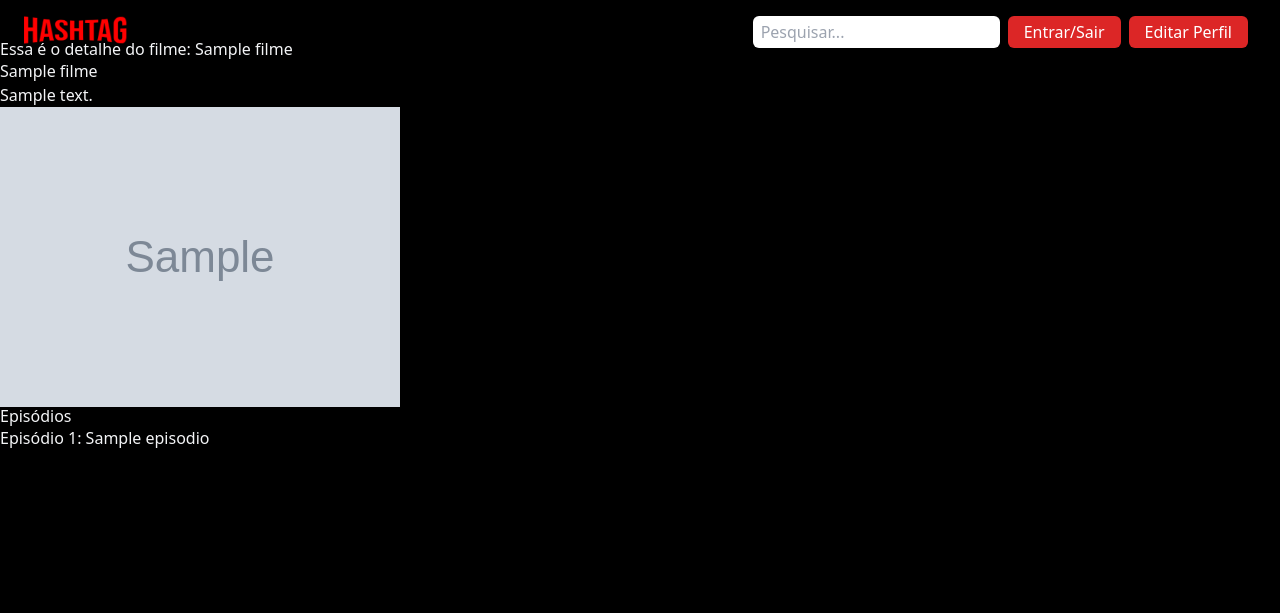
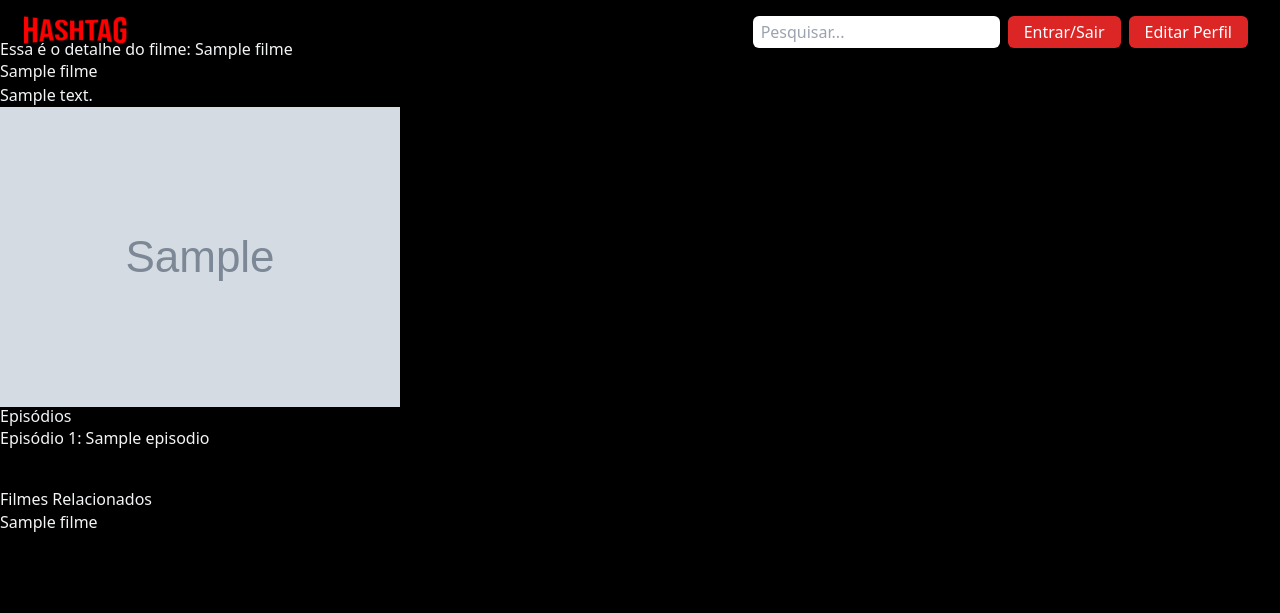
Before and after one commit to Hugo-Hattori/Hashflix, a Django app: page /filmes/1 in a window 1280 px wide. Shown: the top 613 px of the page. Run offline with Django 4.2, Linux system fonts and the light colour scheme; tables that the repository leaves empty hold one stand-in row (values such as "Sample post"); grey boxes marked "Sample" are stand-in pictures; some libraries are stand-ins or nearby versions.

Commit message:
Showing related Movies/Series
Customizing "get_context_data" function to return "related movies/series" to html.

```diff
--- a/filme/templates/detalhesfilme.html
+++ b/filme/templates/detalhesfilme.html
@@ -19,6 +19,15 @@ HomeFilmes Hashflix
     </a>
     {% endfor %}
 
+    <div class="py-10">
+        <h2>Filmes Relacionados</h2>
+        {% for filme in filmes_relacionados %}
+        <p>
+            <a href="{% url 'app_filme:detalhesfilme' filme.pk %}">{{ filme.titulo }}</a>
+        </p>
+        {% endfor %}
+    </div>
+
 </div>
 
 {% endblock %}
--- a/filme/views.py
+++ b/filme/views.py
@@ -18,3 +18,12 @@ class Detalhesfilme(DetailView):
     template_name = 'detalhesfilme.html'
     model = Filme
     # object -> 1 item do modelo (Filme)
+
+    def get_context_data(self, **kwargs):
+        # preservando as características da função original .get_context_data
+        context = super(Detalhesfilme, self).get_context_data(**kwargs)
+
+        # filtrar a minha tabela de filmes pegando os filmes cuja a categoria é igual ao do filme da página (object)
+        filmes_relacionados = Filme.objects.filter(categoria=self.get_object().categoria)[0:5]
+        context['filmes_relacionados'] = filmes_relacionados
+        return context
```
